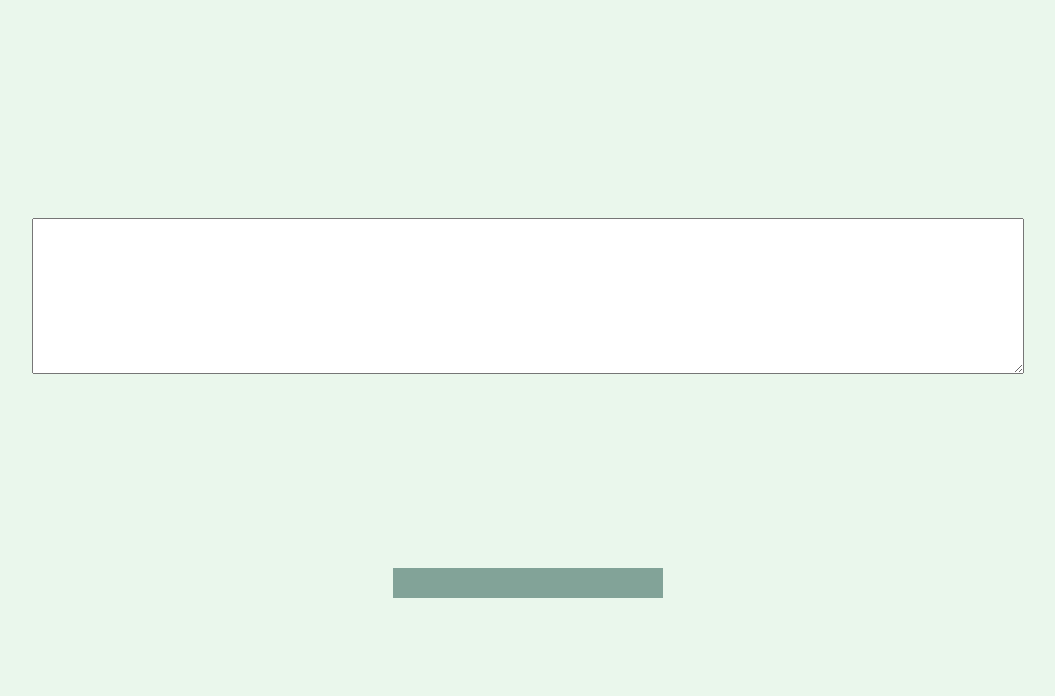
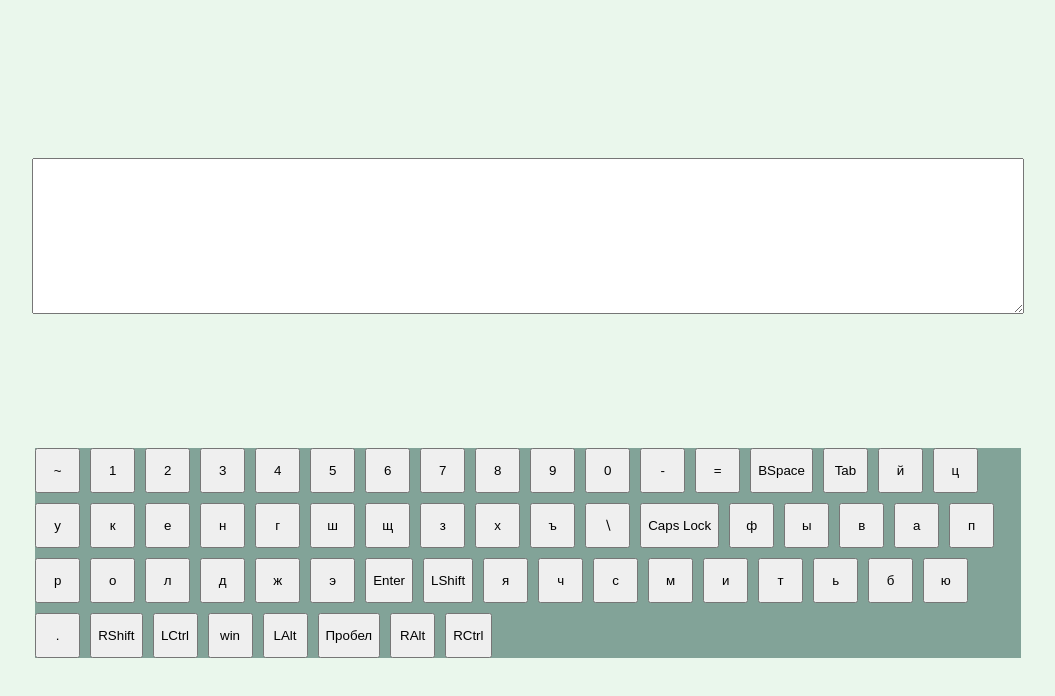
Before and after one commit to BrNkV/virtual-keyboard, a website with bundled scripts: page index.html in a window 1280 px wide. Shown: the whole page, without its empty margins (112-1167 px from the left). Built offline with nearby package versions, Linux system fonts and the light colour scheme.

Commit message:
feat: add keys generate

```diff
--- a/app.js
+++ b/app.js
@@ -3,6 +3,9 @@ import { getKeys } from './helpers/keyboardList.js';
 class Keyboard {
     constructor(lang) {
         this.lang = lang;
+        this.keys = getKeys(this.lang);
+        this.appMount = document.querySelector('.app');
+
     }
 
     /**
@@ -10,7 +13,10 @@ class Keyboard {
      */
     init() {
         this.favicon();
-        this.keys = getKeys(this.lang);
+        this.generateKeyboard(this.appMount);
+
+
+
         console.log('KeyBoard init');
         console.log('Lang = ' + this.lang);
         console.log(this.keys);
@@ -25,12 +31,17 @@ class Keyboard {
             : console.log('ERROR: lang not RU / EN');
     }
 
-    generateKeyboard() {
-
+    generateKeyboard(div) {
+        div.innerHTML = `<div class="keyboard"></div>`;
+        this.generateKeys(this.keys);
     }
 
-    generateKeys() {
-
+    //TODO add if key ==... <br>
+    generateKeys(keys) {
+        let keyboardArea = document.querySelector('.keyboard');
+        for (const key in keys) {
+            keyboardArea.innerHTML += `<button class="key key__${key}" data-key="${key}">${keys[key]}</button>`
+        }
     }
 }
 
--- a/helpers/keyboardList.js
+++ b/helpers/keyboardList.js
@@ -27,7 +27,7 @@ const keyboardList = {
         'KeyP': 'з',
         'BracketLeft': 'х',
         'BracketRight': 'ъ',
-        'Backslash': "'\'",
+        'Backslash': '&Backslash;',
         'CapsLock': 'Caps Lock',
         'KeyA': 'ф',
         'KeyS': 'ы',
--- a/style.css
+++ b/style.css
@@ -22,12 +22,14 @@ body {
 }
 
 .keyboard {
+    width: 100%;
     background: rgba(72, 116, 105, 0.637);
     display: flex;
+    flex-wrap: wrap;
     gap: 10px;
 }
 
 .key {
-    width: 30px;
-    height: 30px;
+    min-width: 45px;
+    height: 45px;
 }
```
